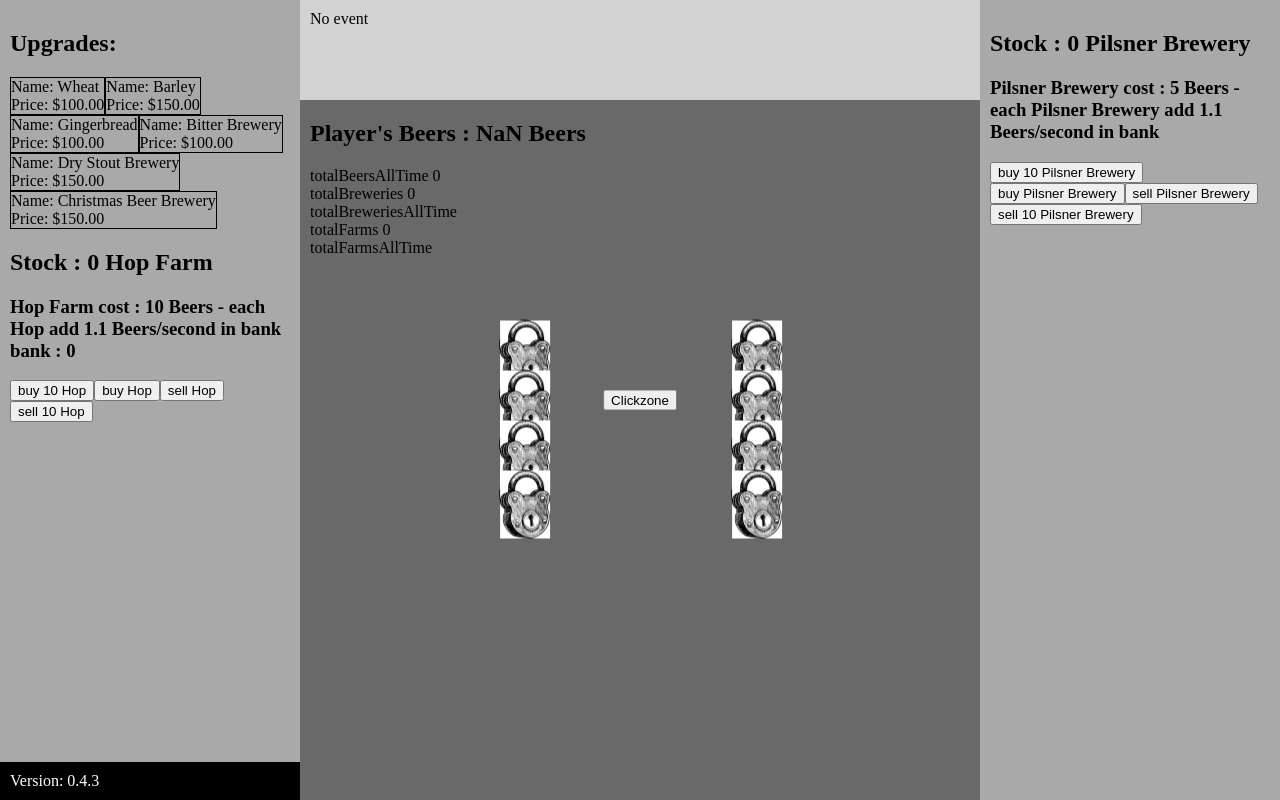
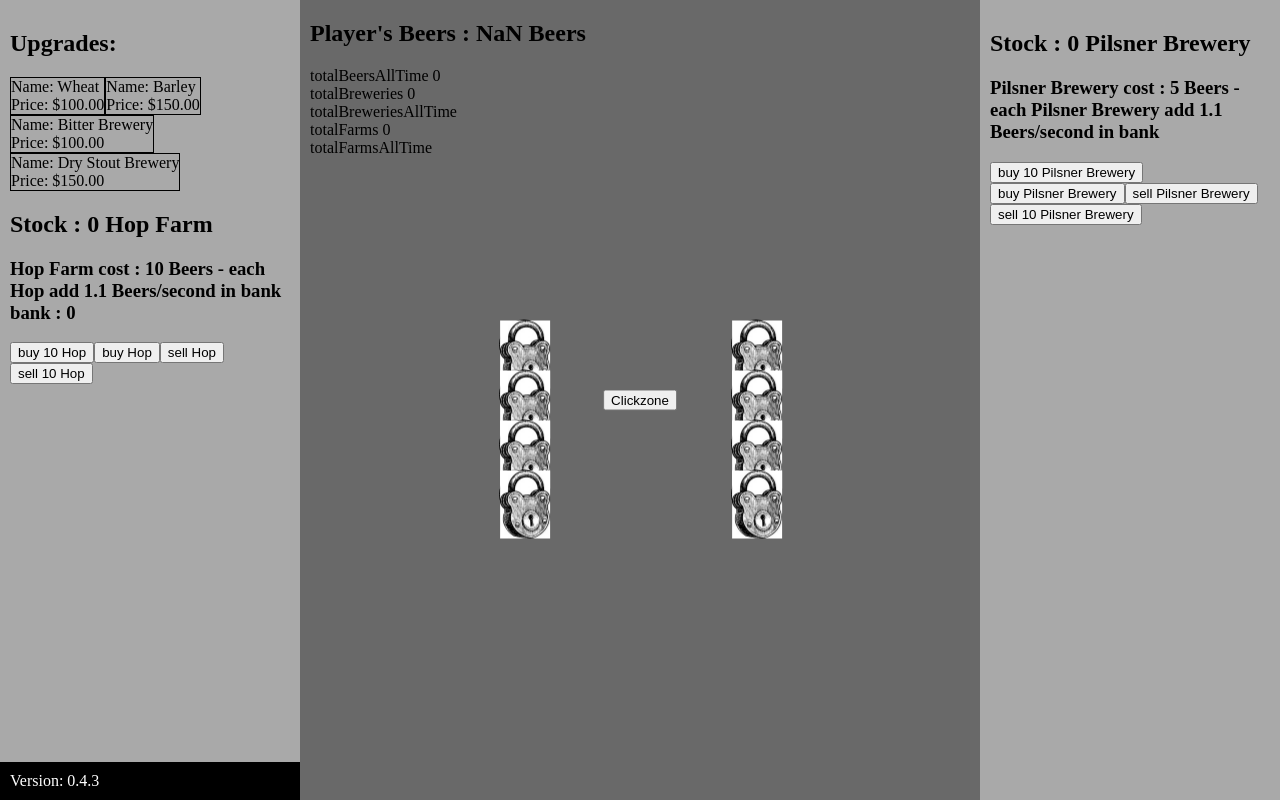
Before and after one commit to emmanuel-franc/beerclick, an Angular app: page / in a window 1280 px wide. Built offline with nearby package versions, Linux system fonts and the light colour scheme.

Commit message:
Hide features

```diff
--- a/src/app/app.component.html
+++ b/src/app/app.component.html
@@ -14,8 +14,8 @@
 </div>
 
 <div class="main">
-  <div class="event">
-    <app-event [(player)]="player"></app-event>
+  <div class="event" *ngIf="standBy">
+    <app-event [(player)]="player" [standBy]="standBy"></app-event>
   </div>
 
   <div class="clickZone">
--- a/src/app/app.component.ts
+++ b/src/app/app.component.ts
@@ -30,6 +30,7 @@ export class AppComponent implements OnInit{
   income:number;
   totalBeersAllTime:number;
   appVersion;
+  standBy:boolean;
 
   constructor(public GlobalStatsService:GlobalStatsService, public BreweryService:BreweryService, public FarmService:FarmService) {
     this.appVersion = appVersion;
@@ -39,6 +40,8 @@ export class AppComponent implements OnInit{
     this.breweries = [];
     this.upgrades = [];
     this.totalBeersAllTime = 0;
+    //standBy = lock features
+    this.standBy = false;
 
     //subscribe to services to detect changes on totalBreweries
     this.BreweryService.totalBreweriesOnChange.subscribe(data => {
@@ -122,8 +125,9 @@ export class AppComponent implements OnInit{
     let actualDate = new Date();
 
     //if it's <seasonal event> unlock upgrades
-    if(actualDate.getMonth() >= 0 &&
-      actualDate.getDate() >= 15){ //TODO: set a limit in time of Seasonal Events
+    if(this.standBy &&
+       actualDate.getMonth() >= 0 &&
+       actualDate.getDate() >= 15){ //TODO: set a limit in time of Seasonal Events
       let unlockChristmasEventUpgrades = _.filter(this.player.resources.upgrades, {"seasonalEvent": "Christmas"});
 
       unlockChristmasEventUpgrades.forEach((upgrade) => {
--- a/src/app/components/event/event.component.ts
+++ b/src/app/components/event/event.component.ts
@@ -14,6 +14,7 @@ import * as _ from "lodash";
 export class EventComponent implements OnInit {
 
   @Input() player: Player;
+  @Input() standBy: boolean;
 
   totalBreweries: number;
   chosenEvent:any;
@@ -58,7 +59,9 @@ export class EventComponent implements OnInit {
   }
 
   ngOnInit() {
-    this.randomEvent();
+    if(this.standBy){
+      this.randomEvent();
+    }
   }
 
   randomEvent() {
```
